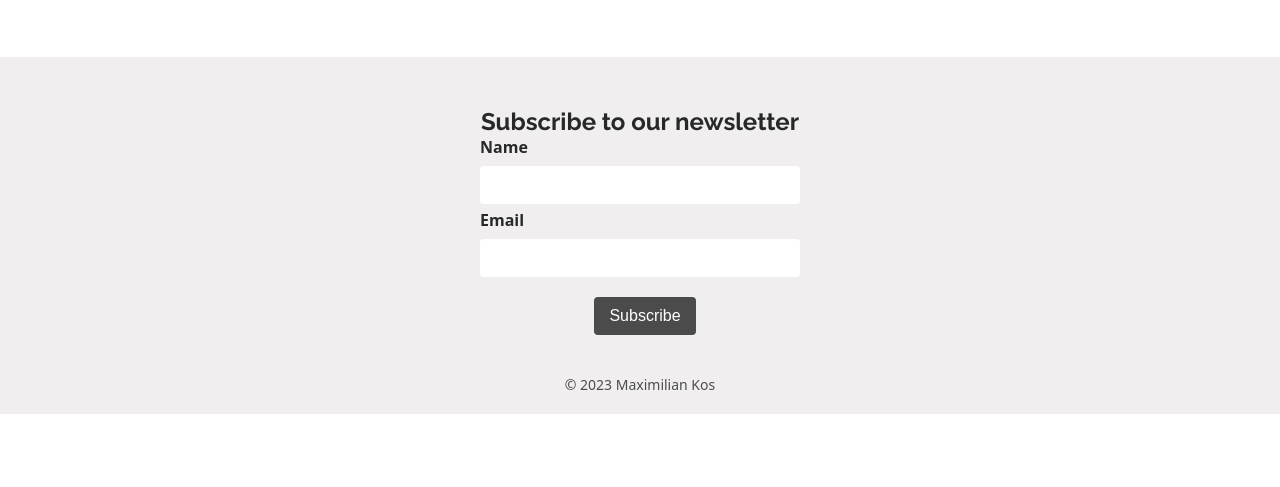
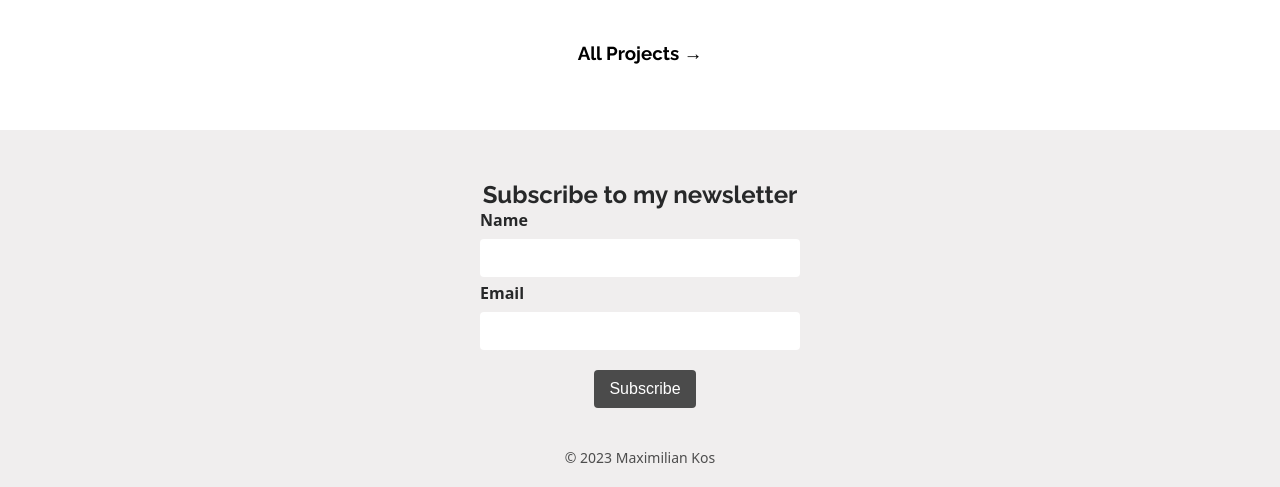
Before and after one commit to MaximilianKos/M293_Projekt, a plain HTML site: page index.html in a window 1280 px wide. Shown: the part 1955-2442 px from the top of the page. Before the commit the page ends 2369 px from the top, so only its background shows below. Drawn offline with Linux system fonts and the light colour scheme.

Commit message:
added all projects button, misc newsletter

```diff
--- a/css/index.css
+++ b/css/index.css
@@ -294,6 +294,11 @@ nav ul li a {
 	text-align: center;
 }
 
+#recent-projects a {
+	text-decoration: none;
+	color: black;
+}
+
 #recent-projects h2 {
 	font-size: 36px;
 	margin-bottom: 30px;
@@ -373,6 +378,15 @@ nav ul li a {
 	opacity: 1;
 }
 
+#all-projects-div {
+	display: flex;
+	justify-content: center;
+	margin-top: 40px;
+}
+
+#all-projects {
+	padding: 5px;
+}
 /*--------------------------------------------------------------
 # Newsletter Section
 --------------------------------------------------------------*/
--- a/index.html
+++ b/index.html
@@ -67,11 +67,14 @@
 						</div>
 					</div>
 				</div>
+				<div id="all-projects-div">
+					<a href="projects.html"><h3 id="all-projects">All Projects →</h3></a>
+				</div>
 			</div>
 		</section>
 		<section id="newsletter">
 			<div class="container">
-				<h2>Subscribe to our newsletter</h2>
+				<h2>Subscribe to my newsletter</h2>
 				<form class="newsletter-form">
 					<div class="form-group">
 						<label for="name">Name</label>
```
